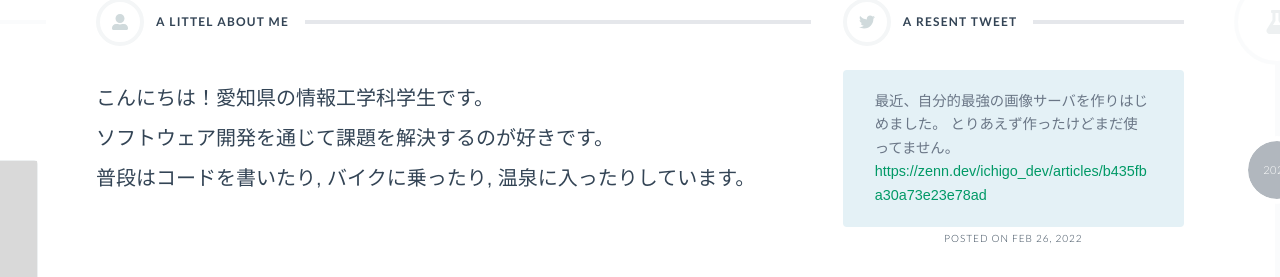
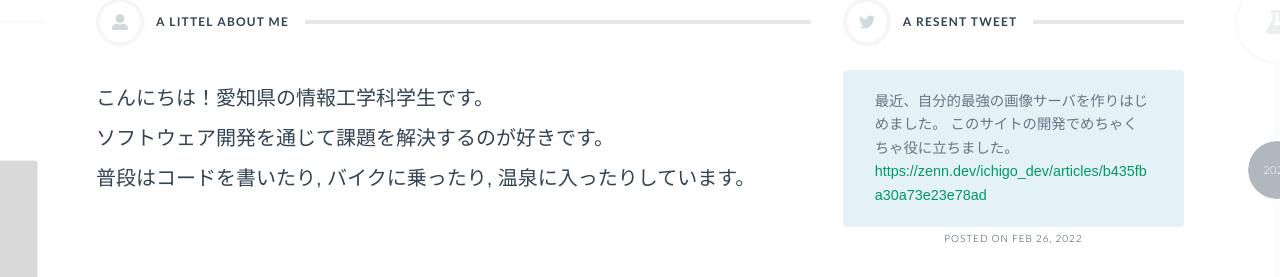
Before and after one commit to sora-ichigo/portfolio-front, a Next.js app: page / in a window 1280 px wide. Shown: the part 435-712 px from the top of the page. Built offline with nearby package versions, Linux system fonts and the light colour scheme; grey boxes are pictures that could not be loaded.

Commit message:
Fix style

```diff
--- a/src/about/components/About.tsx
+++ b/src/about/components/About.tsx
@@ -32,7 +32,7 @@ export const About: React.FC<{ data: Data }> = ({ data }) => {
           </div>
           <p className="mb-1 break-words rounded bg-blue-light px-8 py-5 font-japanese text-ex-sm leading-relaxed text-grey-3">
             最近、自分的最強の画像サーバを作りはじめました。
-            とりあえず作ったけどまだ使ってません。
+            このサイトの開発でめちゃくちゃ役に立ちました。
             <br />
             <a
               href="https://zenn.dev/ichigo_dev/articles/b435fba30a73e23e78ad
--- a/src/portfolio/components/MediaItemModal.tsx
+++ b/src/portfolio/components/MediaItemModal.tsx
@@ -104,7 +104,7 @@ export const MediaItemModal: React.FC<{
               TECHNOLOGY
             </h3>
 
-            <ul>
+            <ul className="mb-5">
               {mediaItem.tags.map((v, i) => (
                 <TagItem key={i}>{v}</TagItem>
               ))}
--- a/src/portfolio/components/Portfolio.tsx
+++ b/src/portfolio/components/Portfolio.tsx
@@ -52,7 +52,7 @@ export const Portfolio: React.FC<{ data: Data }> = ({ data }) => {
       </div>
 
       <div className="my-8 flex justify-center">
-        <ul className="flex uppercase">
+        <ul className="flex flex-wrap justify-center uppercase">
           {portfolioData.categoryData.map((v) => (
             <CategoryBtn text={v.name} id={v.id} key={v.id} />
           ))}
--- a/src/portfolio/hooks/useRenderMediaItem.tsx
+++ b/src/portfolio/hooks/useRenderMediaItem.tsx
@@ -31,7 +31,7 @@ export const useRenderMediaItem = (
         onClick={() => setSelected(true)}
       >
         <Link href={`/portfolio?item=${mediaItem.id}`} shallow>
-          <a className="flex h-full flex-col">
+          <a className="flex flex-col">
             <div className="h-full">
               <img
                 src={mediaItem.thumbnailUrl}
```
